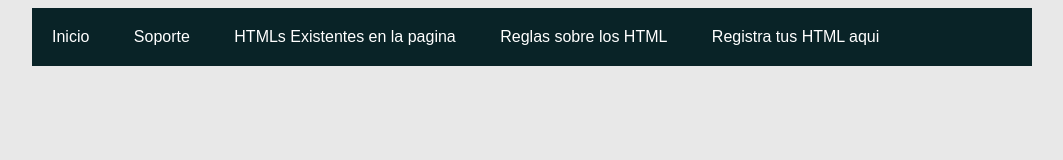
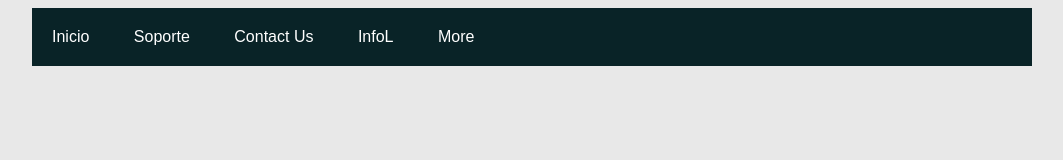
Before and after one commit to computerfast23/TumenuParaunaweb, a plain HTML site: page index.html in a window 1280 px wide. Shown: the whole page, without its empty margins (108-1171 px from the left). Drawn offline with Linux system fonts and the light colour scheme.

Commit message:
Update index.html

```diff
--- a/index.html
+++ b/index.html
@@ -9,9 +9,9 @@
 <ul class="menu">
        <li><a href="#">Inicio</a>   </li>
        <li><a href="#">Soporte</a>   </li>
-       <li><a href="#">HTMLs Existentes en la pagina</a>   </li>
-       <li><a href="#">Reglas sobre los HTML</a>   </li>
-       <li><a href="#">Registra tus HTML aqui</a>   </li>
+       <li><a href="#">Contact Us</a>   </li>
+       <li><a href="#">InfoL</a>   </li>
+       <li><a href="#">More</a>   </li>
        </ul>
 </body>
 </html>
```
